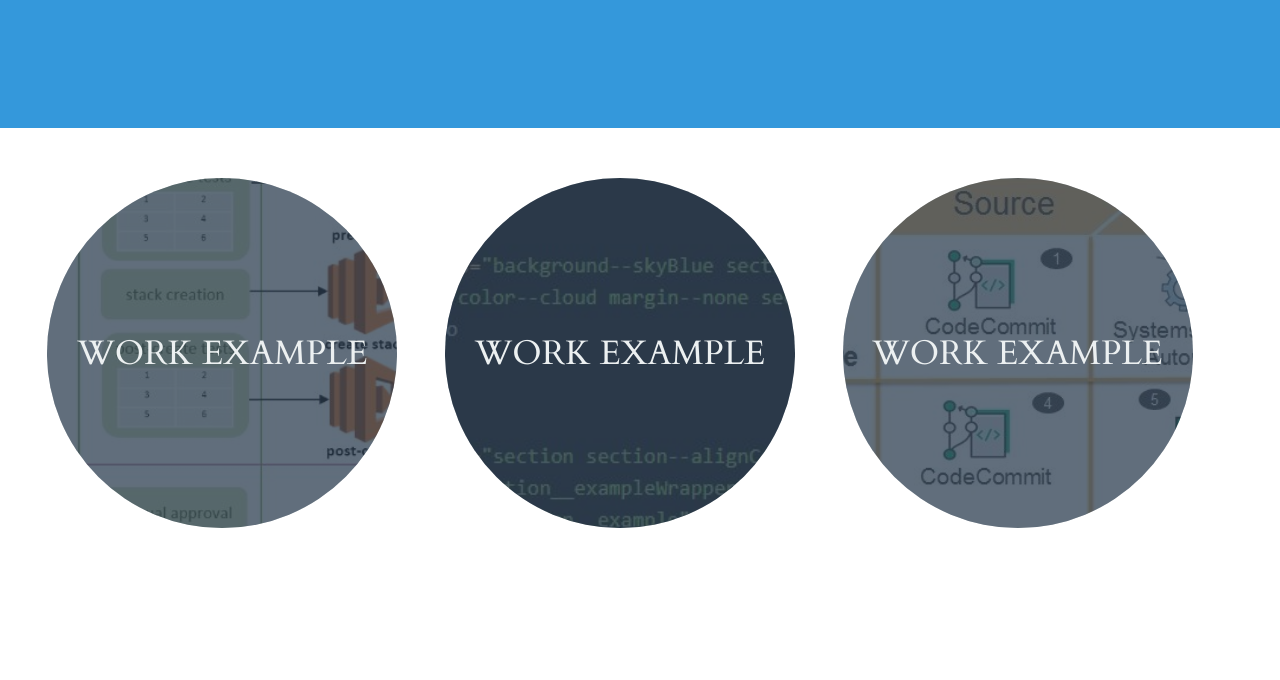
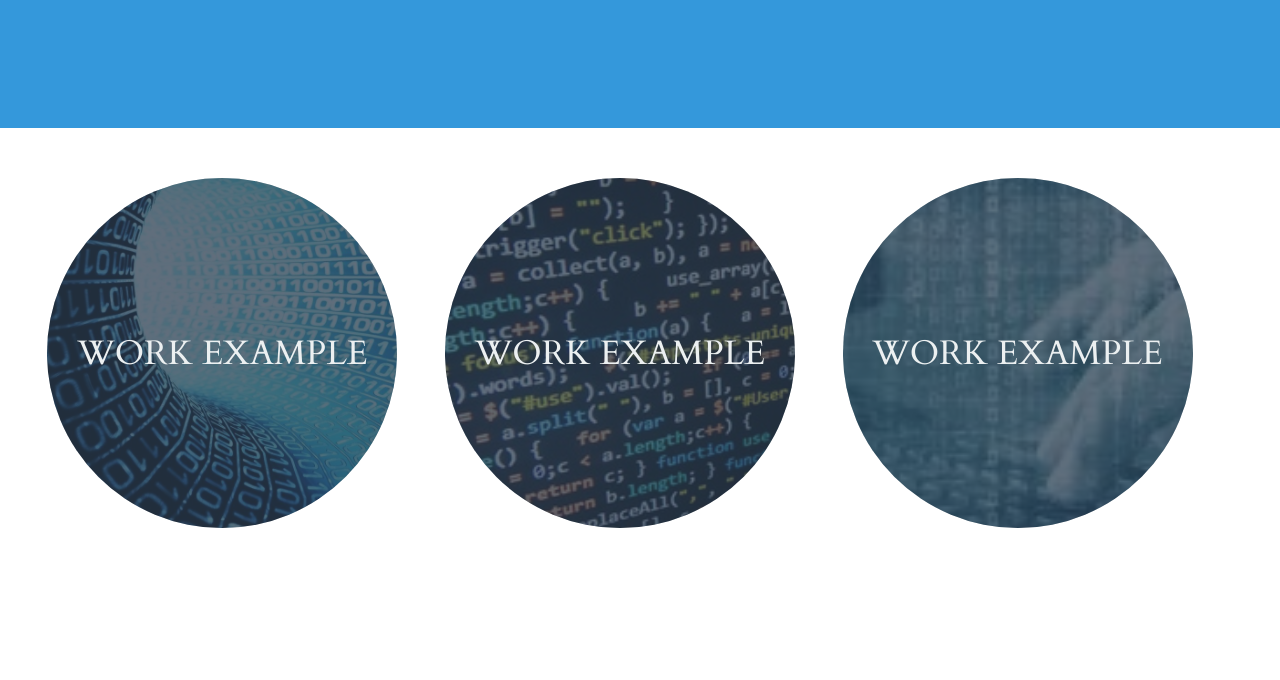
Before and after one commit to tnoles/my-portfolio, a plain HTML site: page index.html in a window 1280 px wide. Shown: the part 660-1340 px from the top of the page. Drawn offline with Linux system fonts and the light colour scheme.

Commit message:
Updated index page and images

```diff
--- a/index.html
+++ b/index.html
@@ -65,7 +65,7 @@
         <div class="section__example">
           <img alt="example screenshot of a project involving code"
                class="section__exampleImage"
-               src="images/cf.jpg"/>
+               src="images/c3.jpg"/>
           <dl class="color--cloud">
             <dt class="section__exampleTitle section__text--centered">
               Work Example
@@ -79,7 +79,7 @@
         <div class="section__example">
           <img alt="example screenshot of a project involving chemistry"
                class="section__exampleImage"
-               src="images/image1.jpg"/>
+               src="images/c1.jpg"/>
           <!-- “Chemistry” by Surian Soosay is licensed under CC BY 2.0
                https://www.flickr.com/photos/ssoosay/4097410999 -->
           <dl class="color--cloud">
@@ -95,7 +95,7 @@
         <div class="section__example">
           <img alt="example screenshot of a project involving cats"
                class="section__exampleImage"
-               src="images/cp.jpg"/>
+               src="images/c2.jpg"/>
           <!-- “Bengal cat” by roberto shabs is licensed under CC BY 2.0
                https://www.flickr.com/photos/37287295@N00/2540855181 -->
           <dl class="color--cloud">
```
Also changed, not shown: images/c1.jpg (added), images/c2.jpg (added), images/c3.jpg (added).
